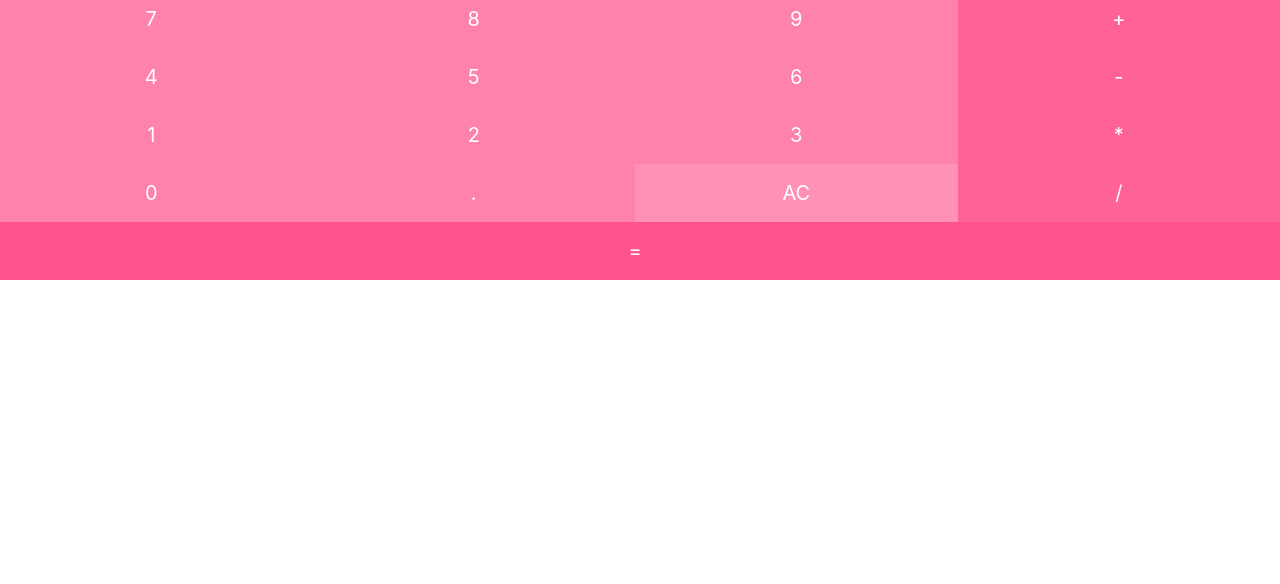
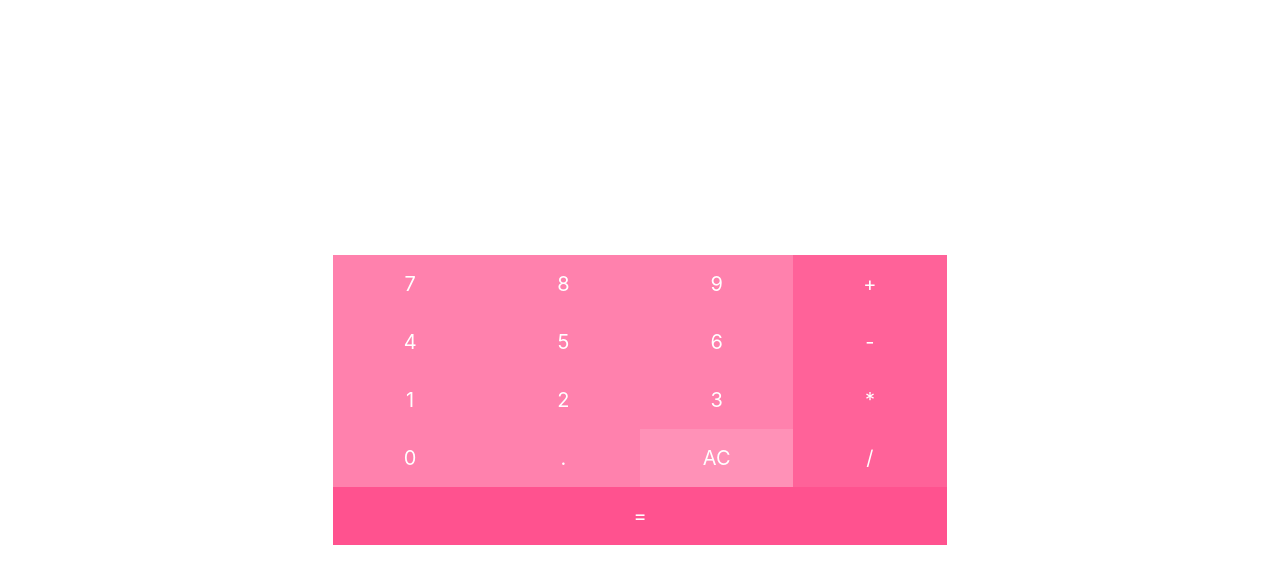
Before and after one commit to igor06brw/React-Calculator, a React (Create React App) app: page / in a window 1280 px wide. Shown: the top 584 px of the page. Built offline with nearby package versions, Linux system fonts and the light colour scheme.

Commit message:
center flex buttons, correct App css

```diff
--- a/src/App.css
+++ b/src/App.css
@@ -1,38 +1,3 @@
 .App {
-  text-align: center;
+
 }
-
-.App-logo {
-  height: 40vmin;
-  pointer-events: none;
-}
-
-@media (prefers-reduced-motion: no-preference) {
-  .App-logo {
-    animation: App-logo-spin infinite 20s linear;
-  }
-}
-
-.App-header {
-  background-color: #282c34;
-  min-height: 100vh;
-  display: flex;
-  flex-direction: column;
-  align-items: center;
-  justify-content: center;
-  font-size: calc(10px + 2vmin);
-  color: white;
-}
-
-.App-link {
-  color: #61dafb;
-}
-
-@keyframes App-logo-spin {
-  from {
-    transform: rotate(0deg);
-  }
-  to {
-    transform: rotate(360deg);
-  }
-}
--- /dev/null
+++ b/src/Calculator/Calculator.css
@@ -0,0 +1,6 @@
+.calculator {
+    display: flex;           /* establish flex container */
+    justify-content: center; /* center items vertically, in this case */
+    align-items: center;
+    height: 100vh;
+}
--- a/src/Calculator/Calculator.js
+++ b/src/Calculator/Calculator.js
@@ -1,6 +1,7 @@
 import React, { Component } from 'react';
 import Buttons from './UI/Buttons/Buttons';
 import Results from './UI/Results/Results'
+import './Calculator.css'
 
 class Calculator extends Component {
     state = {
@@ -8,7 +9,7 @@ class Calculator extends Component {
     }
     render() {
         return (
-            <div>
+            <div className="calculator">
                 <Results />
                 <Buttons />
             </div>
--- a/src/Calculator/UI/Buttons/Button/Button.css
+++ b/src/Calculator/UI/Buttons/Button/Button.css
@@ -8,7 +8,7 @@
 }
 
 .btn {
-    padding: 15px 30px;
+    padding: 15px 10px;
     font-size: 20px;
     font-weight: 400;
     color: var(--white-color);
--- a/src/Calculator/UI/Buttons/Buttons.css
+++ b/src/Calculator/UI/Buttons/Buttons.css
@@ -2,10 +2,11 @@
     display: flex;
     font-size: 0;
     flex-wrap: wrap;
-    margin:-10px 0 0 -10px;
+    text-align: center;
 }
 .btns > div {
     display: inline-block;
-    width: calc(100% * (1/6));
     flex-grow: 1;
+    box-sizing: border-box;
+    width: calc(100% * (1/4));
 }
```
